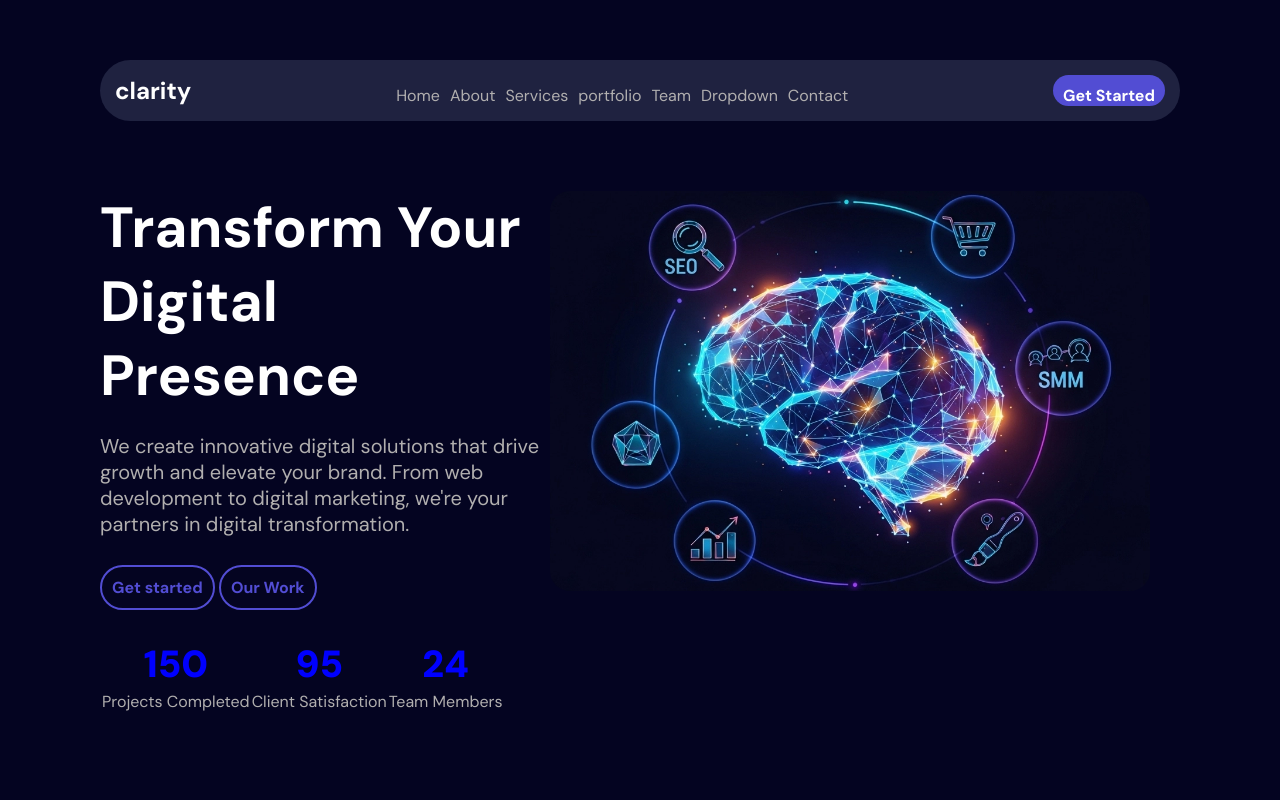
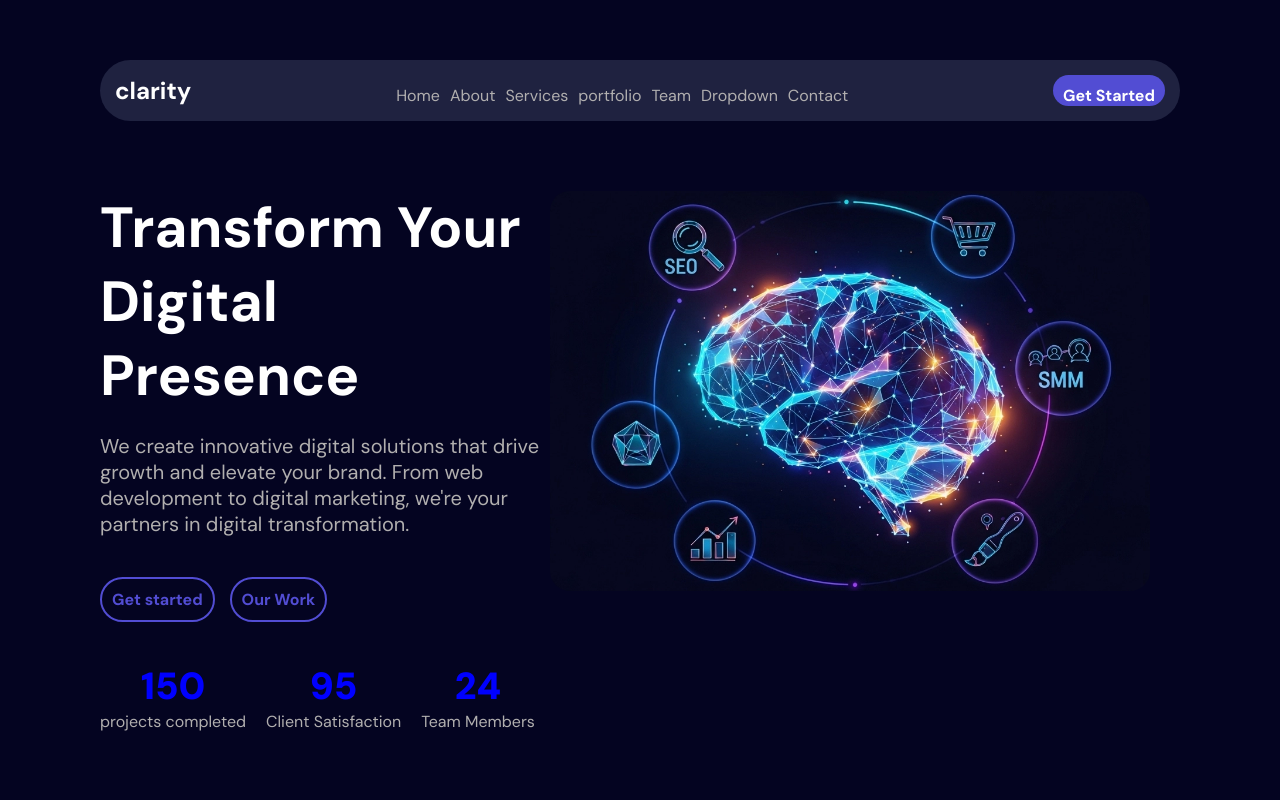
Before and after one commit to Shalban23/website, a plain HTML site: page index.html in a window 1280 px wide. Shown: the top 800 px of the page. Drawn offline with nearby package versions, Linux system fonts and the light colour scheme; a web font is replaced by a local one.

Commit message:
make changes in hover method

```diff
--- a/index.html
+++ b/index.html
@@ -109,6 +109,10 @@
             margin-bottom: 40px;
 
         }
+        .getwork{
+            display: flex;
+            gap: 15px;
+        }
 
         .getwork span {
             background-color: rgb(4, 4, 33);
@@ -126,7 +130,7 @@
             cursor: pointer;
         }
 
-        table {
+        /* table {
             margin-top: 40px;
 
         }
@@ -135,6 +139,23 @@
             color: blue;
             font-size: 1cm;
             font-weight: 1000;
+        } */
+        .table{
+            margin-top: 40px;
+            display: flex;
+            gap: 20px;
+
+        }
+        .in_table h2{
+            text-align: center;
+            color: blue;
+            font-size: 1cm;
+            font-weight: 1000;
+        }
+        .in_table p{
+            font-weight: 400;
+            font-size: medium;
+            color:rgb(177, 175, 175) ;
         }
 
         .image2 img {
@@ -411,8 +432,7 @@
             margin-top: 15px;
         }
 
-        .box h2:hover,
-        h5:hover {
+        .box h2 h5:hover{
             color: blue;
             cursor: pointer;
         }
@@ -863,7 +883,7 @@
                     <span>Get started</span>
                     <span>Our Work</span>
                 </div>
-                <table>
+                <!-- <table>
                     <tr>
                         <th>150</th>
                         <th>95</th>
@@ -874,7 +894,22 @@
                         <td style="color: rgb(177, 175, 175);">Client Satisfaction</td>
                         <td style="color: rgb(177, 175, 175);">Team Members</td>
                     </tr>
-                </table>
+                </table> -->
+                <div class="table">
+                    <div class="in_table">
+                        <h2>150</h2>
+                        <p>projects completed</p>
+                    </div>
+                    <div class="in_table">
+                        <h2>95</h2>
+                        <p>Client Satisfaction</p>
+                    </div>
+                    <div class="in_table">
+                        <h2>24</h2>
+                        <p>Team Members</p>
+                    </div>
+
+                </div>
             </div>
             <div class="image">
                 <img src="main-img1.png" alt="image1">
```
